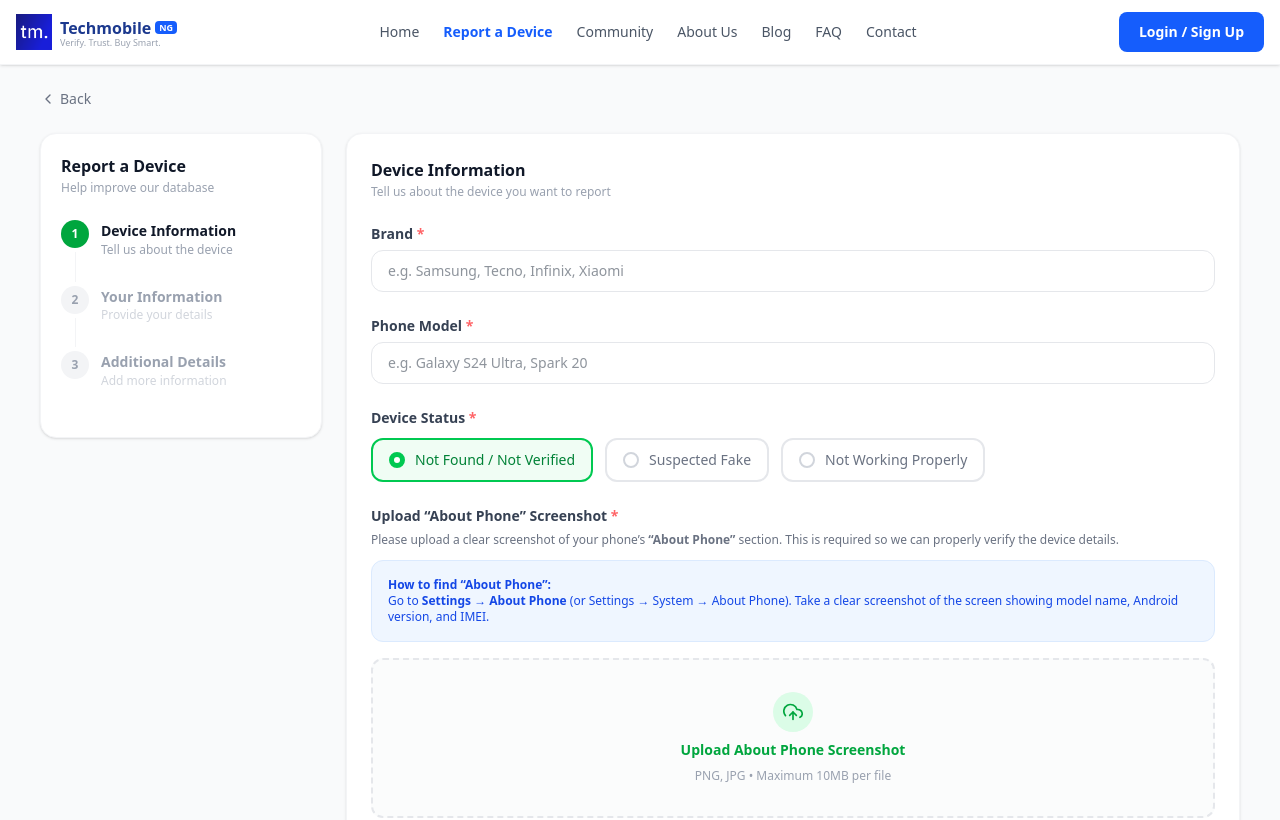
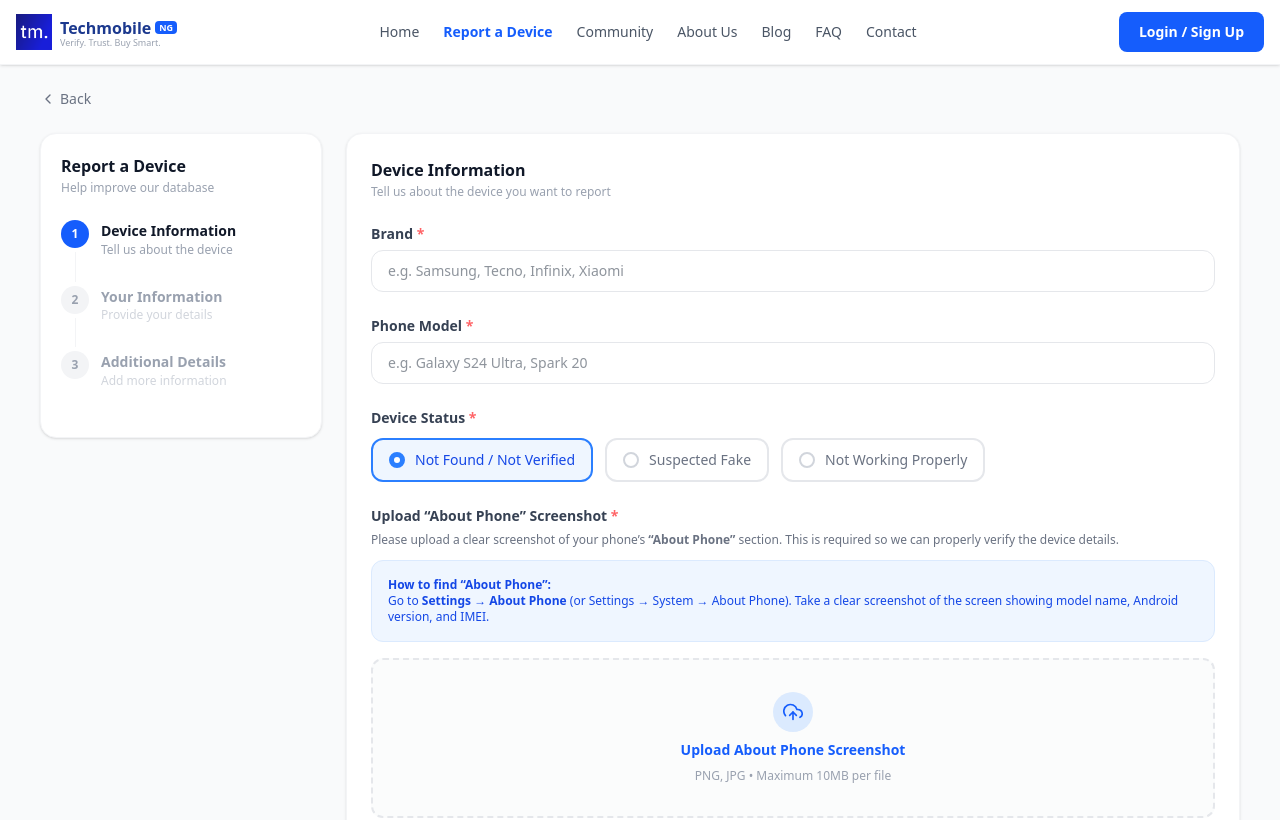
Before and after one commit to justPoly/techmobile-verify, a React (Vite) app in the folder frontend/: page /report-device in a window 1280 px wide. Shown: the top 820 px of the page. Built offline with nearby package versions, Linux system fonts and the light colour scheme.

Commit message:
UI visual improvement

```diff
--- a/frontend/src/pages/AdminLogin.jsx
+++ b/frontend/src/pages/AdminLogin.jsx
@@ -24,7 +24,6 @@ export default function AdminLogin() {
       <div className="max-w-md w-full bg-white rounded-3xl shadow-sm p-10">
         <div className="text-center mb-8">
           <h1 className="text-3xl font-bold text-gray-900">Admin Login</h1>
-          <p className="text-gray-500 mt-2">TechMobile.ng Admin Panel</p>
         </div>
 
         <form onSubmit={handleLogin} className="space-y-5">
--- a/frontend/src/pages/ReportDeviceStepOne.jsx
+++ b/frontend/src/pages/ReportDeviceStepOne.jsx
@@ -46,10 +46,10 @@ function StepSidebar({ current }) {
           <div key={step.num} className="flex gap-3">
             <div className="flex flex-col items-center">
               <div className={`w-7 h-7 rounded-full flex items-center justify-center text-xs font-bold flex-shrink-0
-                ${isActive ? "bg-green-600 text-white" : isDone ? "bg-green-100 text-green-600" : "bg-gray-100 text-gray-400"}`}>
+                ${isActive ? "bg-blue-600 text-white" : isDone ? "bg-blue-100 text-blue-600" : "bg-gray-100 text-gray-400"}`}>
                 {isDone ? <CheckIcon className="w-3.5 h-3.5" /> : step.num}
               </div>
-              {i < STEPS.length - 1 && <div className={`w-px flex-1 my-1 min-h-[28px] ${isDone ? "bg-green-200" : "bg-gray-100"}`} />}
+              {i < STEPS.length - 1 && <div className={`w-px flex-1 my-1 min-h-[28px] ${isDone ? "bg-blue-200" : "bg-gray-100"}`} />}
             </div>
             <div className="pb-7 pt-0.5">
               <p className={`text-sm font-semibold leading-tight ${isActive ? "text-gray-900" : isDone ? "text-green-600" : "text-gray-400"}`}>{step.title}</p>
@@ -116,7 +116,7 @@ export default function ReportDeviceStepOne() {
 
         <button
           onClick={() => navigate(-1)}
-          className="inline-flex items-center gap-1 text-sm text-gray-500 hover:text-green-600 mb-6 transition-colors"
+          className="inline-flex items-center gap-1 text-sm text-gray-500 hover:text-blue-600 mb-6 transition-colors"
         >
           <ChevronLeftIcon className="w-4 h-4" /> Back
         </button>
@@ -143,7 +143,7 @@ export default function ReportDeviceStepOne() {
                   value={form.brand}
                   onChange={e => set("brand", e.target.value)}
                   placeholder="e.g. Samsung, Tecno, Infinix, Xiaomi"
-                  className="w-full border border-gray-200 rounded-xl px-4 py-2.5 text-sm outline-none focus:border-green-500 focus:ring-2 focus:ring-green-100 transition-all"
+                  className="w-full border border-gray-200 rounded-xl px-4 py-2.5 text-sm outline-none focus:border-blue-500 focus:ring-2 focus:ring-blue-100 transition-all"
                 />
               </div>
 
@@ -157,7 +157,7 @@ export default function ReportDeviceStepOne() {
                   value={form.phoneModel}
                   onChange={e => set("phoneModel", e.target.value)}
                   placeholder="e.g. Galaxy S24 Ultra, Spark 20"
-                  className="w-full border border-gray-200 rounded-xl px-4 py-2.5 text-sm outline-none focus:border-green-500 focus:ring-2 focus:ring-green-100 transition-all"
+                  className="w-full border border-gray-200 rounded-xl px-4 py-2.5 text-sm outline-none focus:border-blue-500 focus:ring-2 focus:ring-blue-100 transition-all"
                 />
               </div>
 
@@ -175,10 +175,10 @@ export default function ReportDeviceStepOne() {
                     <label
                       key={val}
                       className={`flex items-center gap-2.5 px-4 py-2.5 rounded-xl border-2 cursor-pointer text-sm font-medium transition-all
-                        ${form.deviceStatus === val ? "border-green-500 bg-green-50 text-green-700" : "border-gray-200 text-gray-500 hover:border-gray-300"}`}
+                        ${form.deviceStatus === val ? "border-blue-500 bg-blue-50 text-blue-700" : "border-gray-200 text-gray-500 hover:border-gray-300"}`}
                     >
                       <span className={`w-4 h-4 rounded-full border-2 flex items-center justify-center flex-shrink-0
-                        ${form.deviceStatus === val ? "border-green-500 bg-green-500" : "border-gray-300"}`}>
+                        ${form.deviceStatus === val ? "border-blue-500 bg-blue-500" : "border-gray-300"}`}>
                         {form.deviceStatus === val && <span className="w-1.5 h-1.5 rounded-full bg-white" />}
                       </span>
                       <input
@@ -217,12 +217,12 @@ export default function ReportDeviceStepOne() {
                   onDragLeave={() => setDragOver(false)}
                   onDrop={e => { e.preventDefault(); setDragOver(false); addFiles(e.dataTransfer.files); }}
                   className={`flex flex-col items-center justify-center gap-2 w-full border-2 border-dashed rounded-xl py-8 cursor-pointer transition-all
-                    ${dragOver ? "border-blue-400 bg-blue-50" : "border-gray-200 bg-gray-50/60 hover:border-green-300 hover:bg-green-50/40"}`}
+                    ${dragOver ? "border-blue-400 bg-blue-50" : "border-gray-200 bg-gray-50/60 hover:border-blue-300 hover:bg-blue-50/40"}`}
                 >
-                  <div className="w-10 h-10 bg-green-100 rounded-full flex items-center justify-center">
-                    <UploadCloudIcon className="w-5 h-5 text-green-600" />
+                  <div className="w-10 h-10 bg-blue-100 rounded-full flex items-center justify-center">
+                    <UploadCloudIcon className="w-5 h-5 text-blue-600" />
                   </div>
-                  <p className="text-sm font-semibold text-green-600">Upload About Phone Screenshot</p>
+                  <p className="text-sm font-semibold text-blue-600">Upload About Phone Screenshot</p>
                   <p className="text-xs text-gray-400">PNG, JPG • Maximum 10MB per file</p>
                   <input
                     type="file"
@@ -240,7 +240,7 @@ export default function ReportDeviceStepOne() {
                       {form.images.map((file, i) => (
                         <span
                           key={i}
-                          className="inline-flex items-center gap-1.5 text-xs bg-green-50 border border-green-200 text-green-700 font-medium px-3 py-1.5 rounded-lg"
+                          className="inline-flex items-center gap-1.5 text-xs bg-blue-50 border border-blue-200 text-blue-700 font-medium px-3 py-1.5 rounded-lg"
                         >
                           <span className="truncate max-w-[160px]">{file.name}</span>
                           <button
@@ -268,7 +268,7 @@ export default function ReportDeviceStepOne() {
             <div className="flex justify-end pt-8 mt-8 border-t border-gray-100">
               <button
                 onClick={handleContinue}
-                className="bg-green-600 hover:bg-green-700 text-white font-semibold text-sm px-8 py-3 rounded-xl transition-colors"
+                className="bg-blue-600 hover:bg-blue-700 text-white font-semibold text-sm px-8 py-3 rounded-xl transition-colors"
               >
                 Continue
               </button>
```
